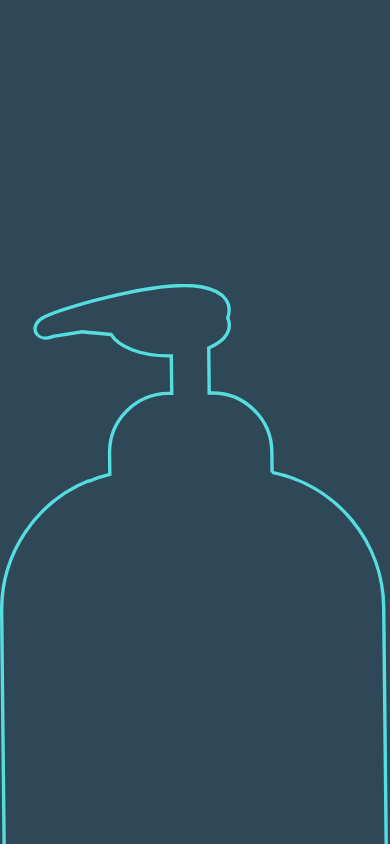
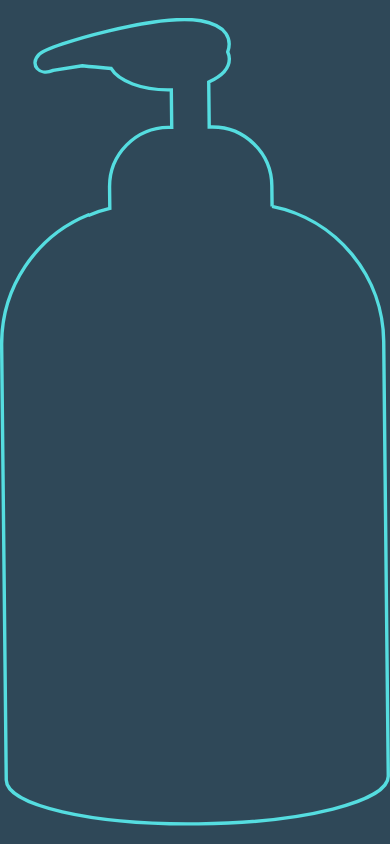
Before and after one commit to vakhariaheet/NotAnOrdinaryCovidTracker, a React (Create React App) app: page / in a window 390 px wide. Shown: the top 844 px of the page. Built offline with nearby package versions, Linux system fonts and the light colour scheme; no server answers; a web font is replaced by a local one.

Commit message:
Fixed Preloader for Mobile view

```diff
--- a/src/App.js
+++ b/src/App.js
@@ -46,6 +46,7 @@ const App = () => {
   }, []);
   return (
     <div className="App">
+      <div className="introContainer">
         <div className="intro">
           <svg xmlns="http://www.w3.org/2000/svg" viewBox="0 0 114.83 237.83">
             <g id="OBJECTS">
@@ -56,6 +57,7 @@ const App = () => {
               />
             </g>
           </svg>
+        </div>
       </div>
       <div className="container">
         <div className="container__sidebar">
--- a/src/App.scss
+++ b/src/App.scss
@@ -29,12 +29,19 @@
     }
   }
 }
+.introContainer {
+  height: 100%;
+  width: 100%;
+  position: absolute;
+  background-color: $color--primary;
+  z-index: 999;
+}
 .intro {
-  height: 100%;
+  height: 100vh;
   width: 100vw;
   position: absolute;
   top: 0;
-  z-index: 999;
+
   background-color: $color--primary;
   display: flex;
   align-items: center;
--- a/src/Components/Animation/Animation.js
+++ b/src/Components/Animation/Animation.js
@@ -15,7 +15,7 @@ const fromintro = () => {
     opacity: 0,
     transformOrigin: "center",
   });
-  tl.to(".intro", 3, {
+  tl.to(".introContainer", 3, {
     opacity: 0,
     display: "none",
   });
```
Lines whose indentation alone changed are shown as unchanged.
